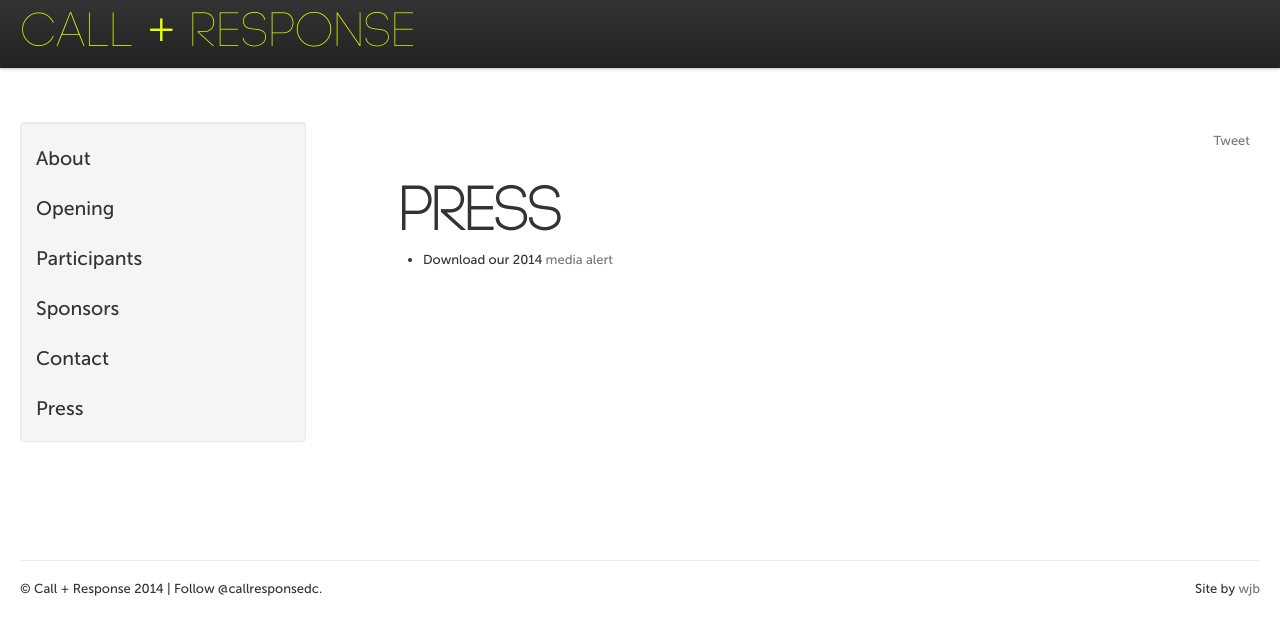
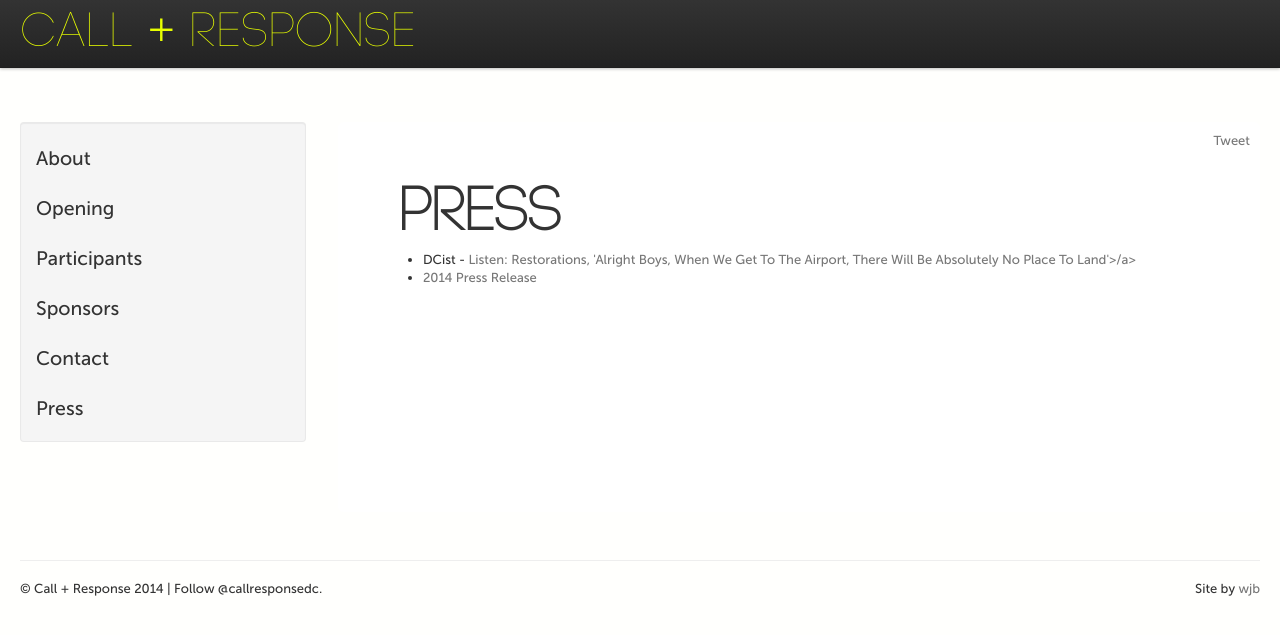
Before and after one commit to callandresponsedc/callandresponsedc, a Jekyll site: the page built from press/index.html, in a window 1280 px wide. Shown: the top 635 px of the page. Built offline with Jekyll 4.4.1, drawn with Linux system fonts in a browser that asks for light colours; Markdown is read by kramdown in place of the engine named in the settings; comment, search, counter and statistics services are not loaded.

Commit message:
Update index.html

```diff
--- a/press/index.html
+++ b/press/index.html
@@ -7,6 +7,7 @@ title: Press
 </h1>
 <p>
   <ul>
-  <li>Download our 2014 <a href="https://www.dropbox.com/s/jr2twj4f739pk9s/C%2BR_MediaAlert.docx?dl=0">media alert</a></li>
+  <li>DCist - <a href="Listen: Restorations, 'Alright Boys, When We Get To The Airport, There Will Be Absolutely No Place To Land'">Listen: Restorations, 'Alright Boys, When We Get To The Airport, There Will Be Absolutely No Place To Land'>/a></a>  </li>
+  <li><a href="http://us6.campaign-archive1.com/?u=118b4bd4661f71fa6090d36b4&id=e6134443e9&e=55044f0df0">2014 Press Release</a></li>
   </ul>
 </p>
```
